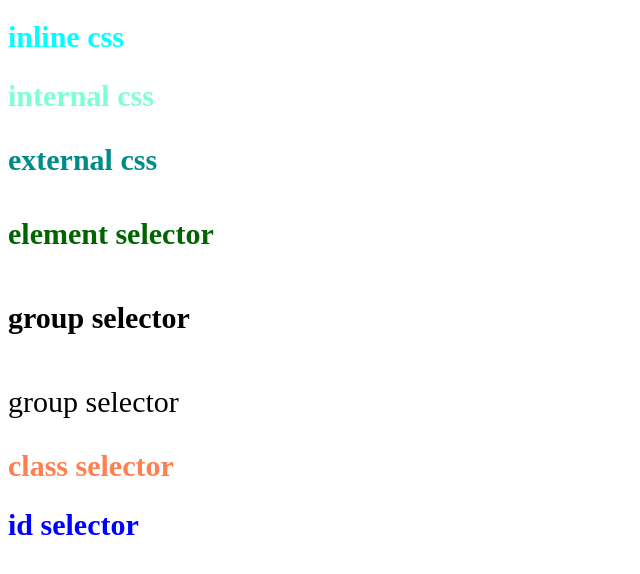
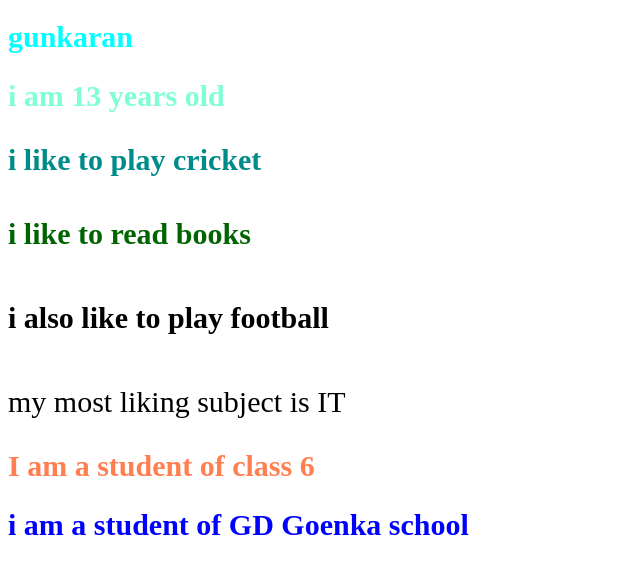
Before and after one commit to gunkaransingh22/intro-to-css, a plain HTML site: page index.html in a window 1280 px wide. Shown: the whole page, without its empty margins (0-640 px from the left). Drawn offline with Linux system fonts and the light colour scheme.

Commit message:
intro to css

```diff
--- a/index.html
+++ b/index.html
@@ -12,13 +12,13 @@
     <link href="style.css" rel="stylesheet">
 </head>
 <body>
-   <h1 style="color: aqua;">inline css</h1>
-    <h2>internal css</h2>
-    <h3>external css</h3>
-    <h4>element selector</h4>
-    <h5>group selector</h5>
-    <p>group selector</p>
-    <h2 class="a">class selector</h2>
-    <h2 id="b">id selector</h2>
+   <h1 style="color: aqua;">gunkaran</h1>
+    <h2>i am 13 years old</h2>
+    <h3>i like to play cricket</h3>
+    <h4>i like to read books</h4>
+    <h5>i also like to play football</h5>
+    <p>my most liking subject is IT</p>
+    <h2 class="a">I am a student of class 6</h2>
+    <h2 id="b">i am a student of GD Goenka school </h2>
 </body>
 </html>
```
